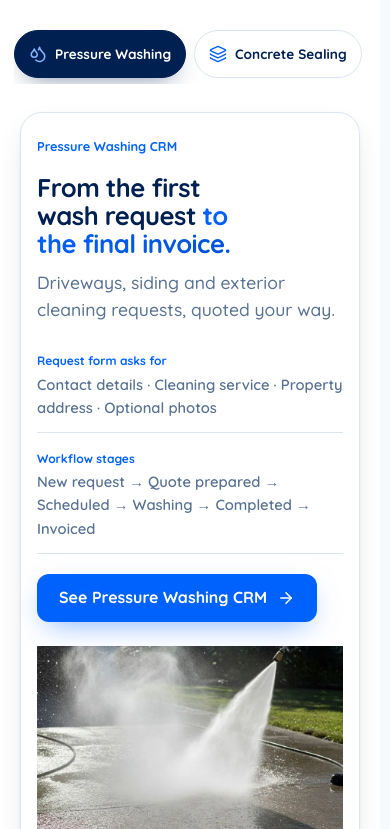
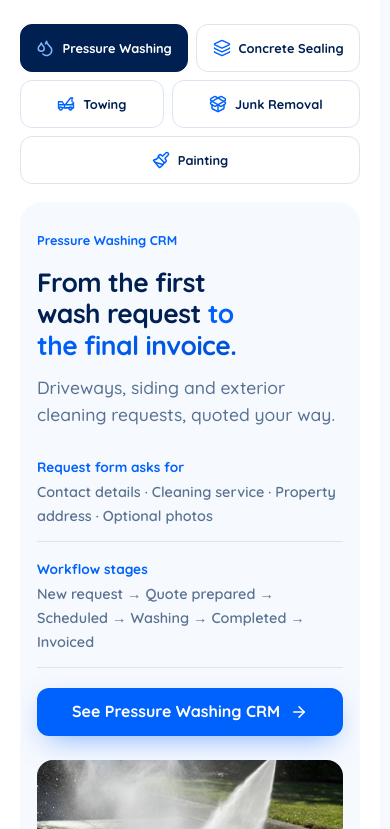
Before and after one commit to eaglerankersdev/sidekick-frontend-design, a Next.js app: page / in a window 390 px wide. Shown: the part 4495-5324 px from the top of the page. Built offline with nearby package versions, Linux system fonts and the light colour scheme; no server answers.

Commit message:
Refine responsive presentation and interactive product previews

```diff
--- a/components/marketing/IndustrySwitcher.module.css
+++ b/components/marketing/IndustrySwitcher.module.css
@@ -120,3 +120,24 @@
   .facts { margin-block: 16px 20px; gap: 4px; }
   .tab { min-height: 48px; padding-inline: 14px; font-size: .85rem; }
 }
+
+/* The work itself anchors the interactive configuration preview. */
+.servicePhoto { height: clamp(150px, 20vw, 220px); overflow: hidden; border-radius: 16px; margin-bottom: 16px; background: var(--ice); }
+.servicePhoto img { width: 100%; height: 100%; object-fit: cover; animation: industry-arrive .35s var(--ease-out); }
+@keyframes industry-arrive { from { opacity: .65; transform: scale(1.025); } to { opacity: 1; transform: scale(1); } }
+.panel { box-shadow: none; background: var(--canvas); border-color: transparent; }
+.visualInner { background: var(--ice); border: 0; padding: 16px; }
+.tab { border-radius: 12px; box-shadow: none; }
+.tabs { flex-wrap: wrap; overflow: visible; }
+.facts strong { font-size: .85rem; }
+@media (max-width: 600px) {
+  .wrap { gap: 18px; }
+  .tabs { gap: 8px; margin: 0; padding: 0; }
+  .tab { flex: 1 1 auto; justify-content: center; padding-inline: 12px; font-size: .8rem; }
+  .panel { padding: 24px 16px; }
+  .copy h3 { font-size: 1.65rem; line-height: 1.2; }
+  .copy :global(.btn) { width: 100%; white-space: normal; text-align: center; }
+  .facts span { font-size: .9rem; line-height: 1.7; }
+  .visualInner { padding: 10px; }
+}
+@media (prefers-reduced-motion: reduce) { .servicePhoto img { animation: none; } }
```
